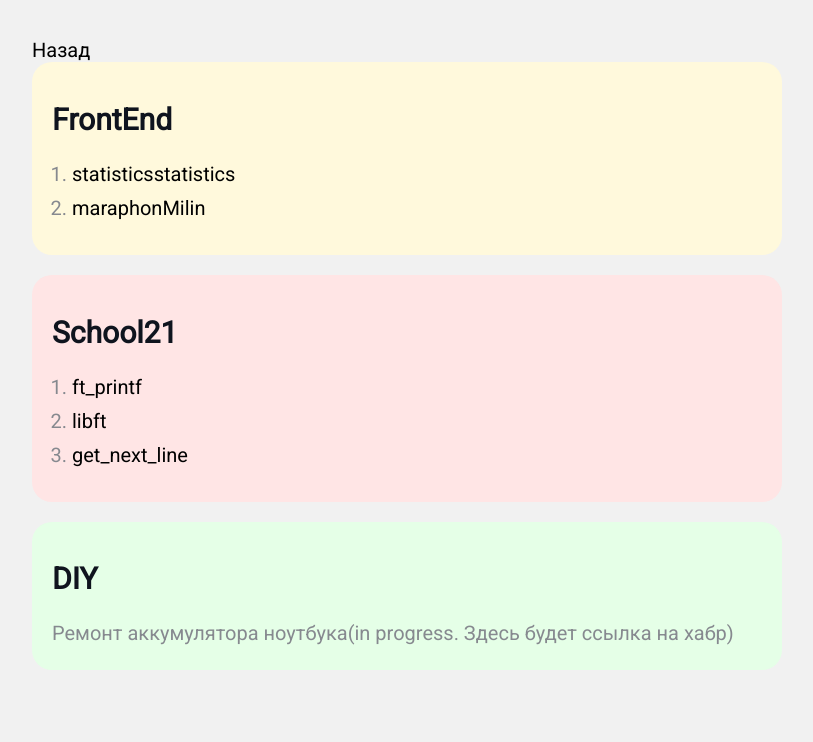
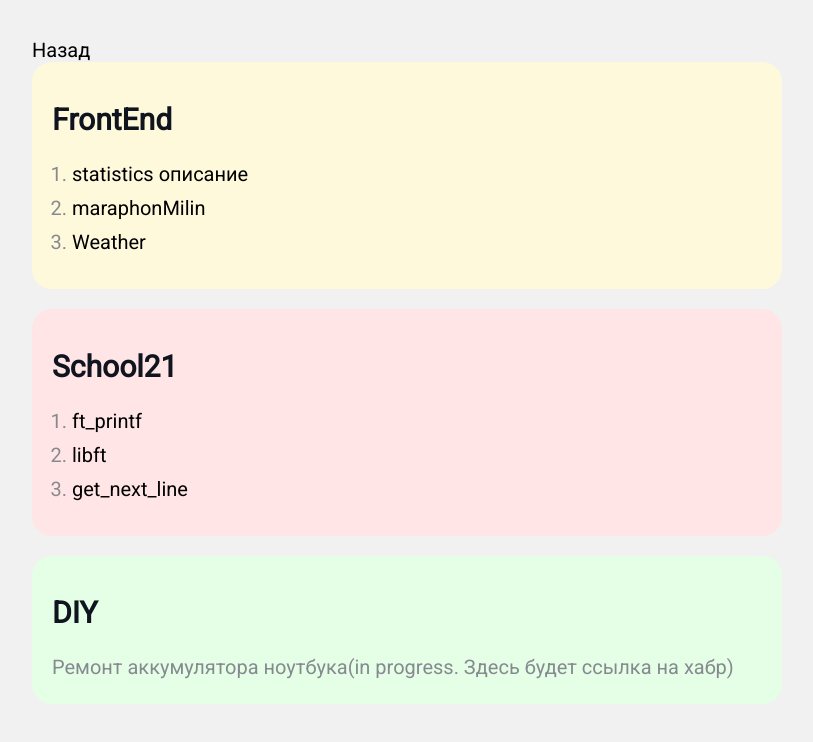
Before and after one commit to olololiy/resume, a plain HTML site: page dop.html in a window 1280 px wide. Shown: the top 742 px of the page, without its empty margins (233-1046 px from the left). Drawn offline with Linux system fonts and the light colour scheme.

Commit message:
link to Readme

```diff
--- a/dop.html
+++ b/dop.html
@@ -15,8 +15,9 @@
         <div class="card bg-yellow">
             <h2>FrontEnd</h2>
             <ol class="list">
-                <li><a href="https://olololiy.github.io/statistics/" target="_blank">statistics</a><a href="https://olololiy.github.io/statistics/readme" target="_blank">statistics</a></li>
+                <li><a href="https://olololiy.github.io/statistics/" target="_blank">statistics</a> <a href="https://github.com/olololiy/statistics/blob/main/README.md?plain=1" target="_blank">описание</a></li>
                 <li><a href="https://olololiy.github.io/maraphonMilin/">maraphonMilin</a></li>
+                <li><a href="https://olololiy.github.io/Weather/">Weather</a></li>
         </div>
         <div class="card bg-red">
             <h2>School21</h2>
```
